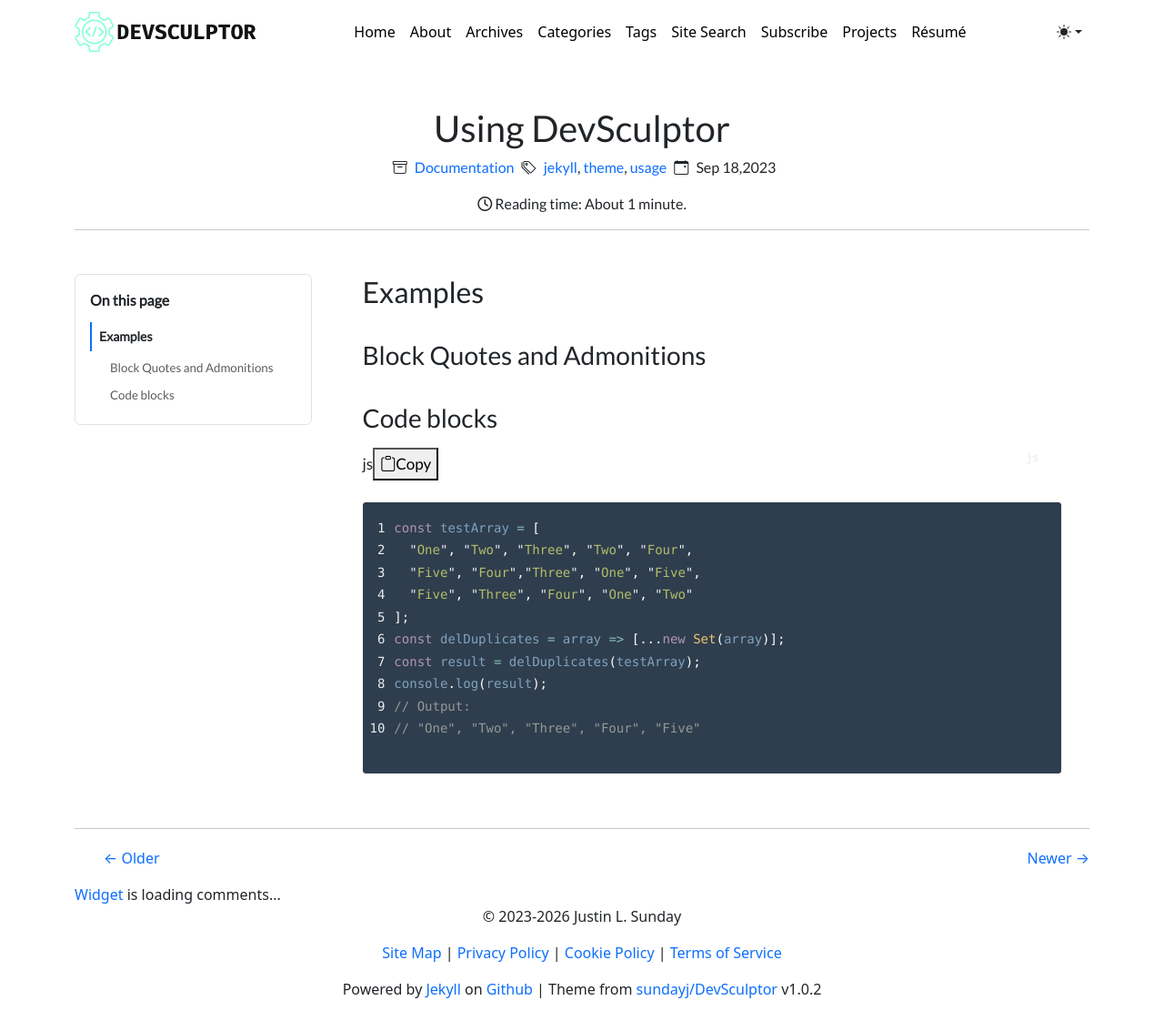
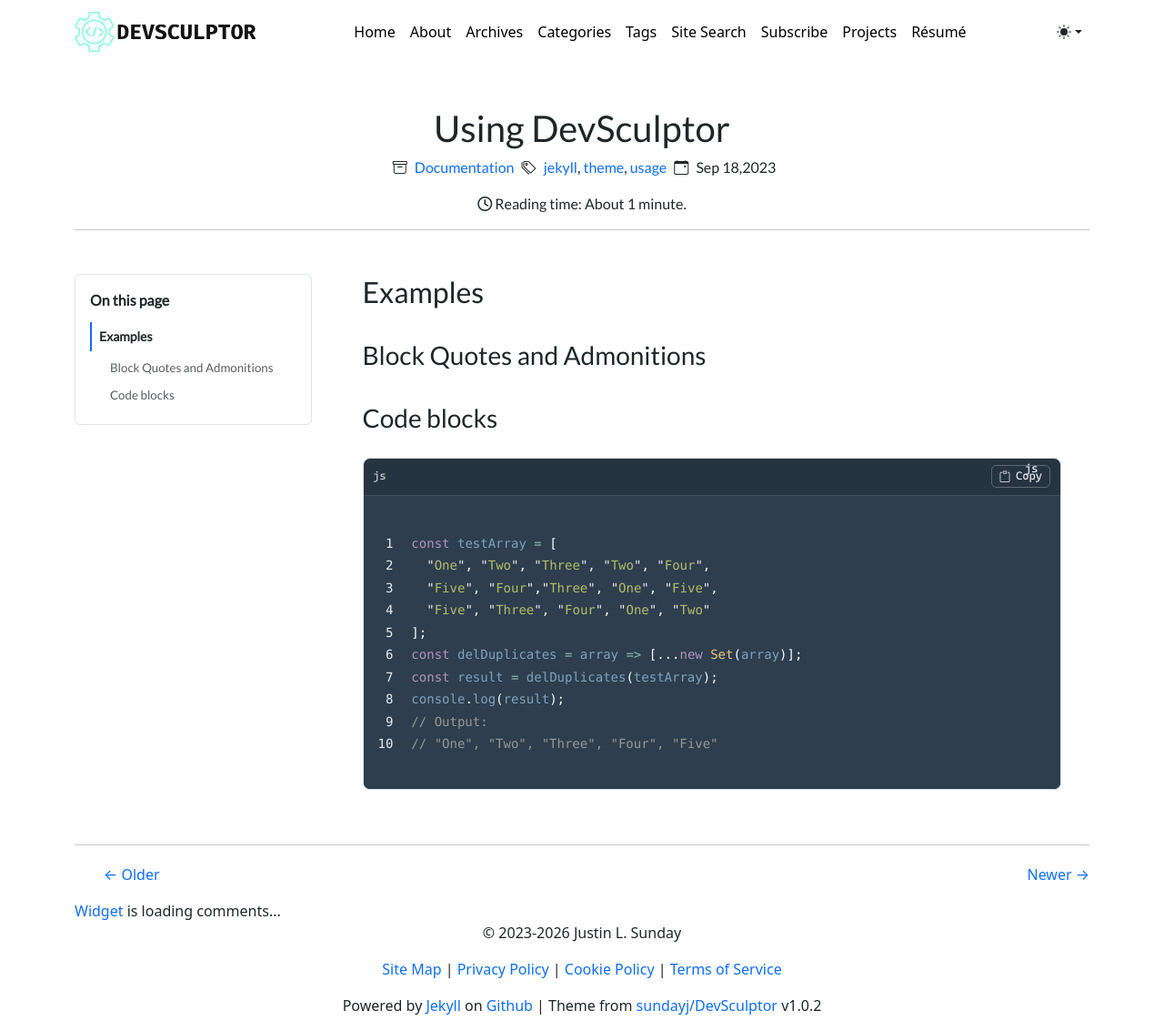
Before and after one commit to sundayj/DevSculptor, a Jekyll site: the page built from _posts/2023-09-18-usage.md, in a window 1280 px wide. Shown: the whole page at 91% size. Built offline with Jekyll 4.4.1, drawn with Linux system fonts in a browser that asks for light colours; nearby versions of some CDN libraries; some web fonts are replaced; a style sheet for code colours, icons or effects is not loaded.

Commit message:
Load modern code block styles

```diff
--- a/assets/scss/main.scss
+++ b/assets/scss/main.scss
@@ -113,6 +113,7 @@ $on-laptop:        800px;
 @import
         "base",
         "_syntax-highlighting",
+        "_code-blocks",
         "_navigation"
 ;
 
```
